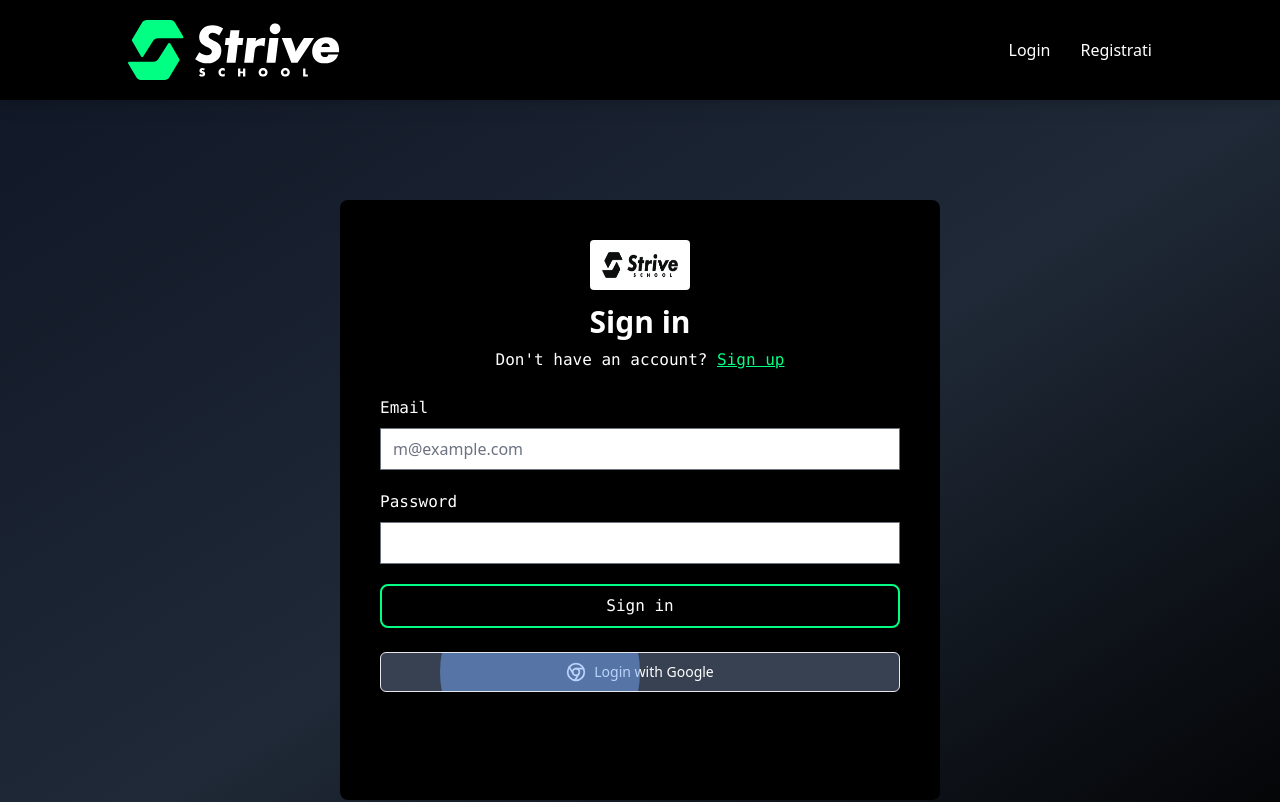
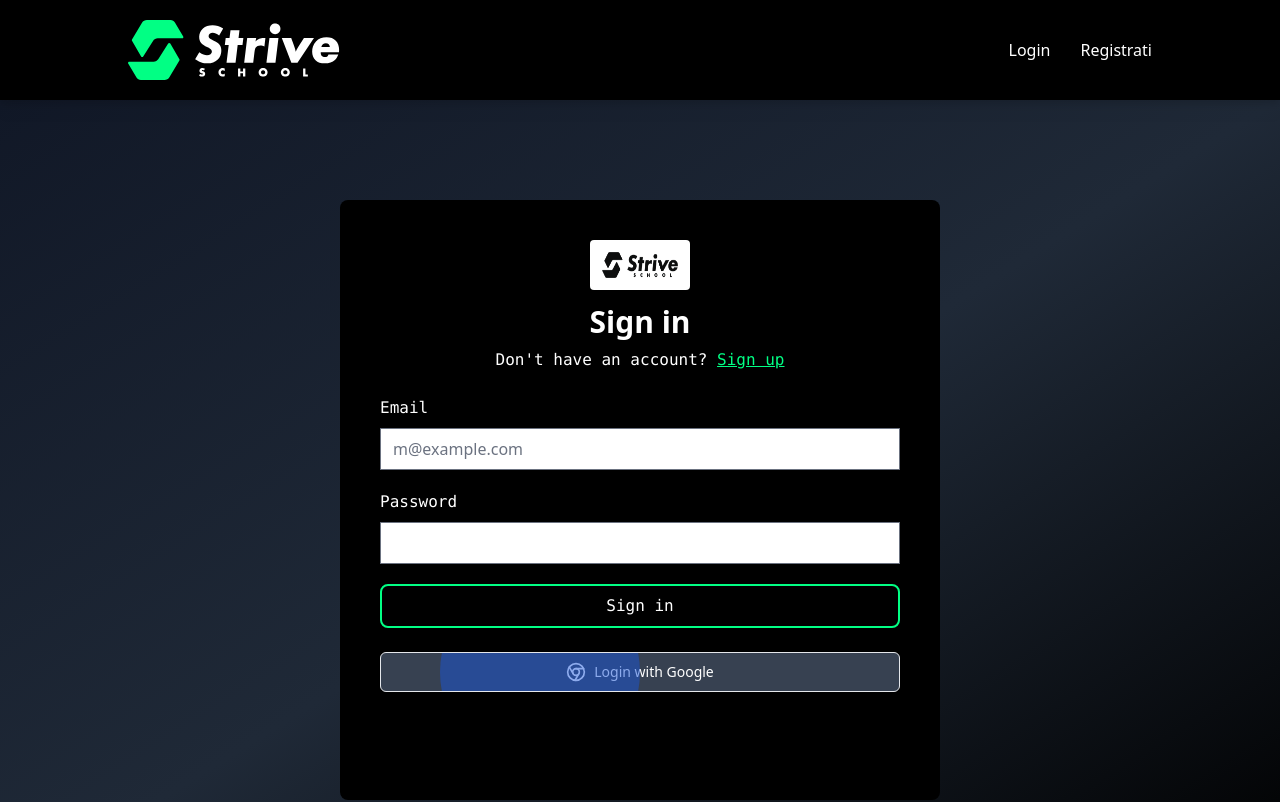
Before and after one commit to Vins796/MERN-PROJECT, a React (Vite) app in the folder frontend/: page /login in a window 1280 px wide. Shown: the top 802 px of the page. Built offline with nearby package versions, Linux system fonts and the light colour scheme.

Commit message:
modifica login button

```diff
--- a/frontend/src/components/LoginGoogleButton.jsx
+++ b/frontend/src/components/LoginGoogleButton.jsx
@@ -31,7 +31,7 @@ export default function LoginGoogleButton({ handleGoogleLogin }) {
       className="w-full text-white mx-auto justify-center whitespace-nowrap rounded-md text-sm font-medium ring-offset-background transition-colors focus-visible:outline-none focus-visible:ring-2 focus-visible:ring-ring focus-visible:ring-offset-2 disabled:pointer-events-none disabled:opacity-50 border border-input bg-gray-700 hover:bg-accent hover:text-accent-foreground h-10 px-4 py-2 flex items-center gap-2 relative overflow-hidden"
     >
       <motion.div
-        className="absolute bg-blue-400 rounded-full pointer-events-none"
+        className="absolute bg-blue-700 rounded-full pointer-events-none"
         style={{
           width: 200,
           height: 200,
```
